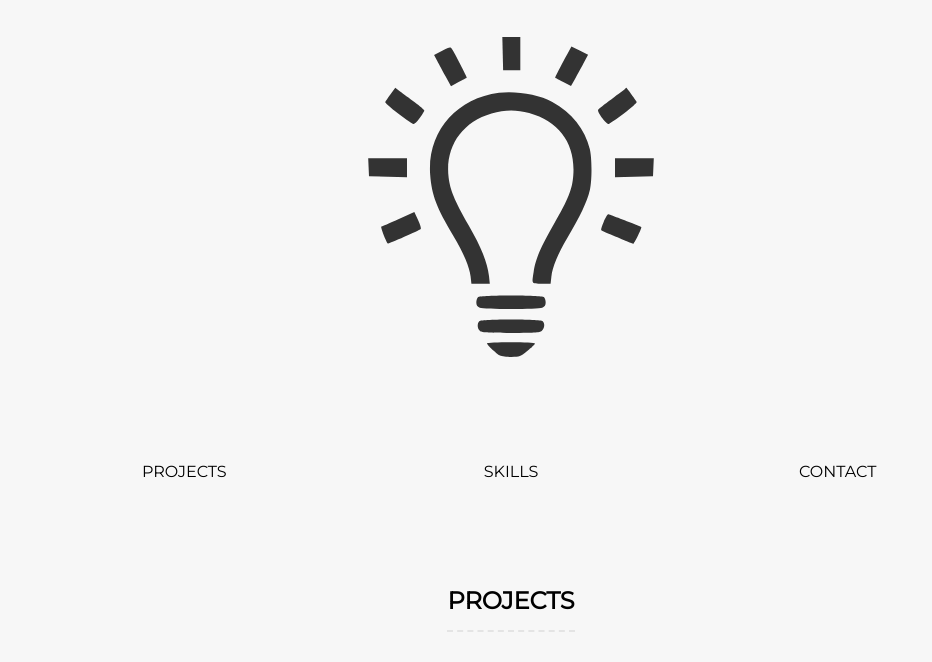
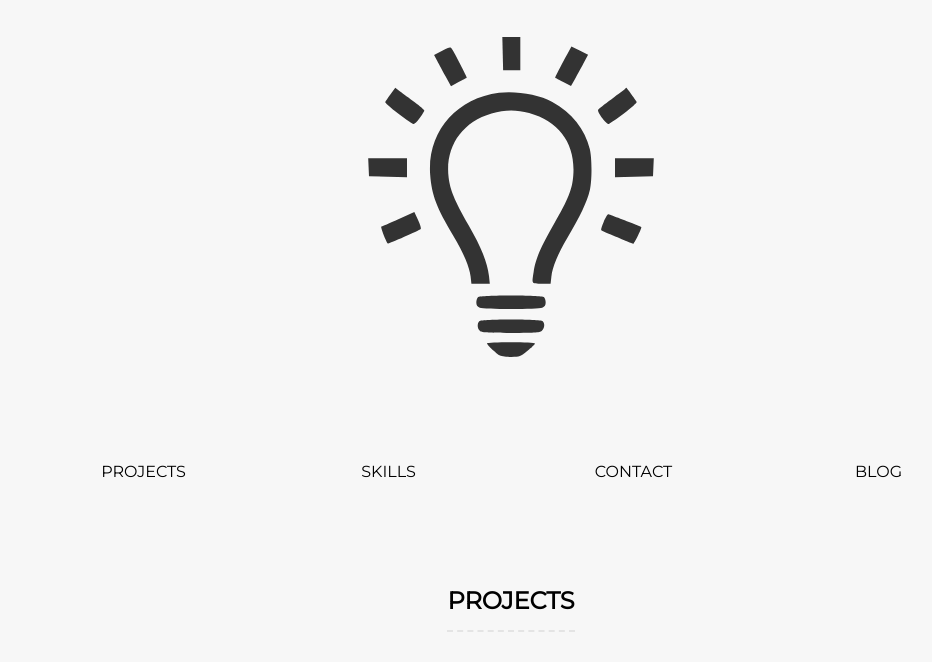
Before and after one commit to christianrp/christianrp.github.io, a plain HTML site: page index.html in a window 1280 px wide. Shown: the part 85-747 px from the top of the page, without its empty margins (129-1061 px from the left). Drawn offline with Linux system fonts and the light colour scheme.

Commit message:
add blog

```diff
--- a/index.html
+++ b/index.html
@@ -18,6 +18,7 @@
               <li class="nav-item projects"><a href="#projects">projects</a></li>
               <li class="nav-item skills"><a href="#skills">skills</a></li>
               <li class="nav-item contact"><a href="#contact">contact</a></li>
+              <li class="nav-item blog"><a href="http://christianprado.com/blog/">Blog</a></li>
             </ul>
           </div>
         </nav>
```
